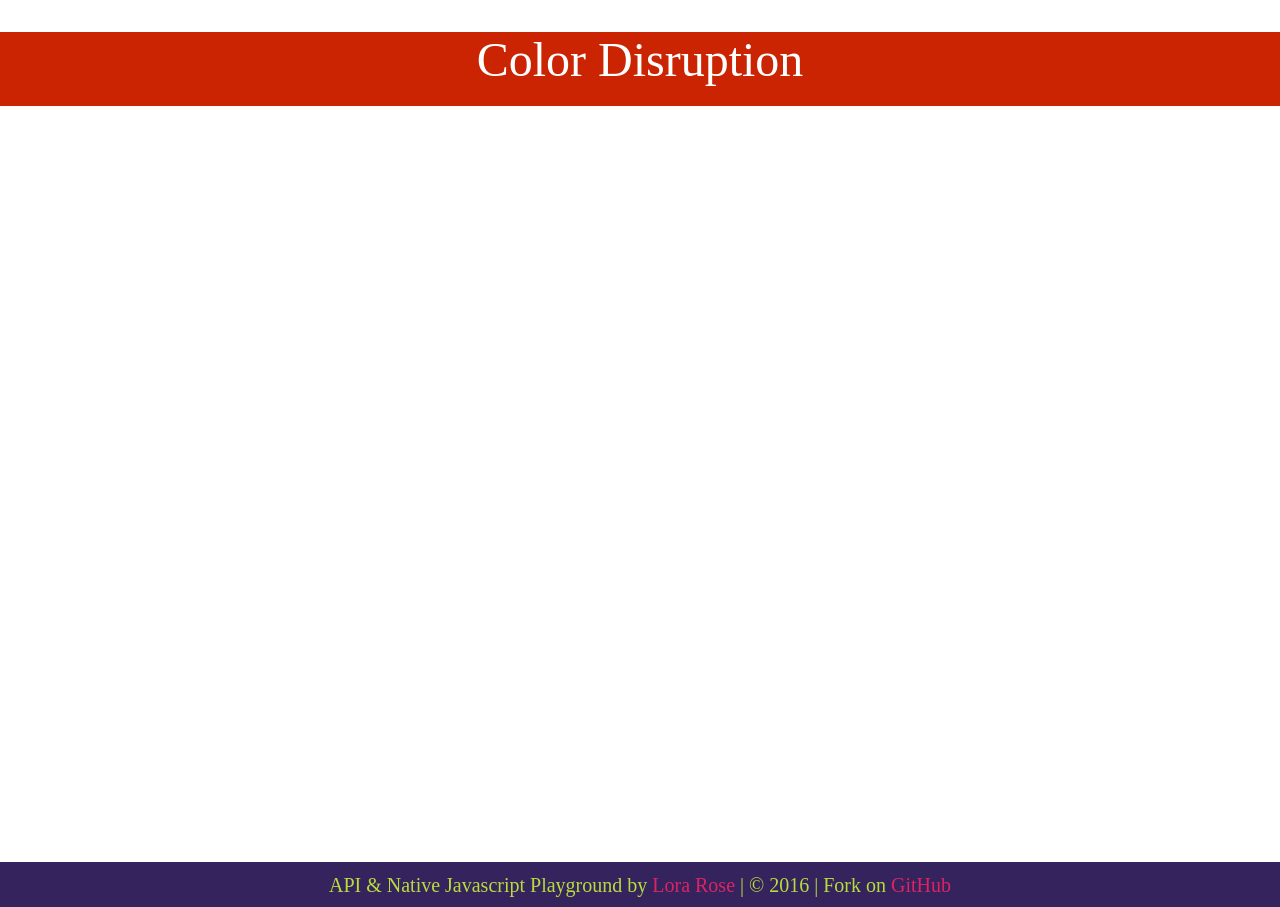
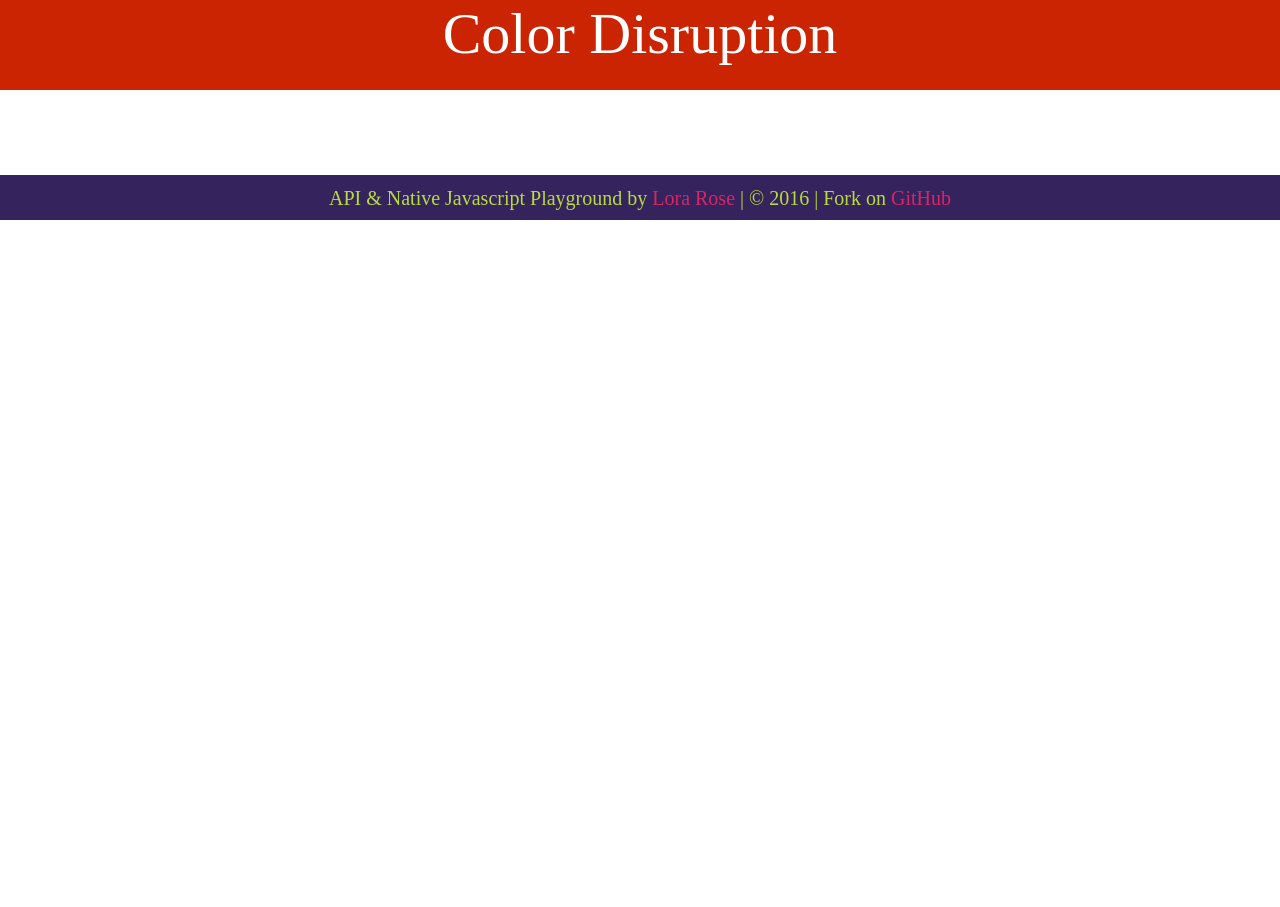
Before and after one commit to aroseartist/Color-Disruption, a PHP site: page / in a window 1280 px wide. After the commit the page ends 220 px from the top, so only its background shows below. Run offline with PHP 8.4, Linux system fonts and the light colour scheme; some web fonts are replaced.

Commit message:
CSS updates
padding, sizing, etc

```diff
--- a/css/style.css
+++ b/css/style.css
@@ -9,14 +9,10 @@
 }
 
 body {
-  background-color: #FFF;
   margin: 0;
-  padding: 0;
   height: 100%;
   width: 100%;
   font-family: 'Arima Madurai', serif, cursive;
-  color: #000;
-
 }
 
 a {
@@ -25,17 +21,15 @@
 }
 
 #wrap {
-  min-height: 100%;
   min-width: 100%;
   position: absolute;
-  padding-bottom: 75px;
-  padding-top: 32px;
+  padding-bottom: 100px;
 }
 
 #head {
   width: 100%;
   background-color: #CB2402;
-  height: 32px;
+  height: 48px;
   padding-bottom: 42px;
   position: absolute;
 }
@@ -43,7 +37,7 @@
 .titlist {
   color: #FFF;
   text-align: center;
-  font-size: 48px;
+  font-size: 58px;
 }
 
 #foot {
@@ -63,7 +57,7 @@
 #img-thumbnails {
   margin-left: 10%;
   margin-right: 10%;
-  padding-top: 100px;
+  padding-top: 120px;
 }
 
 .image-box img {
```
